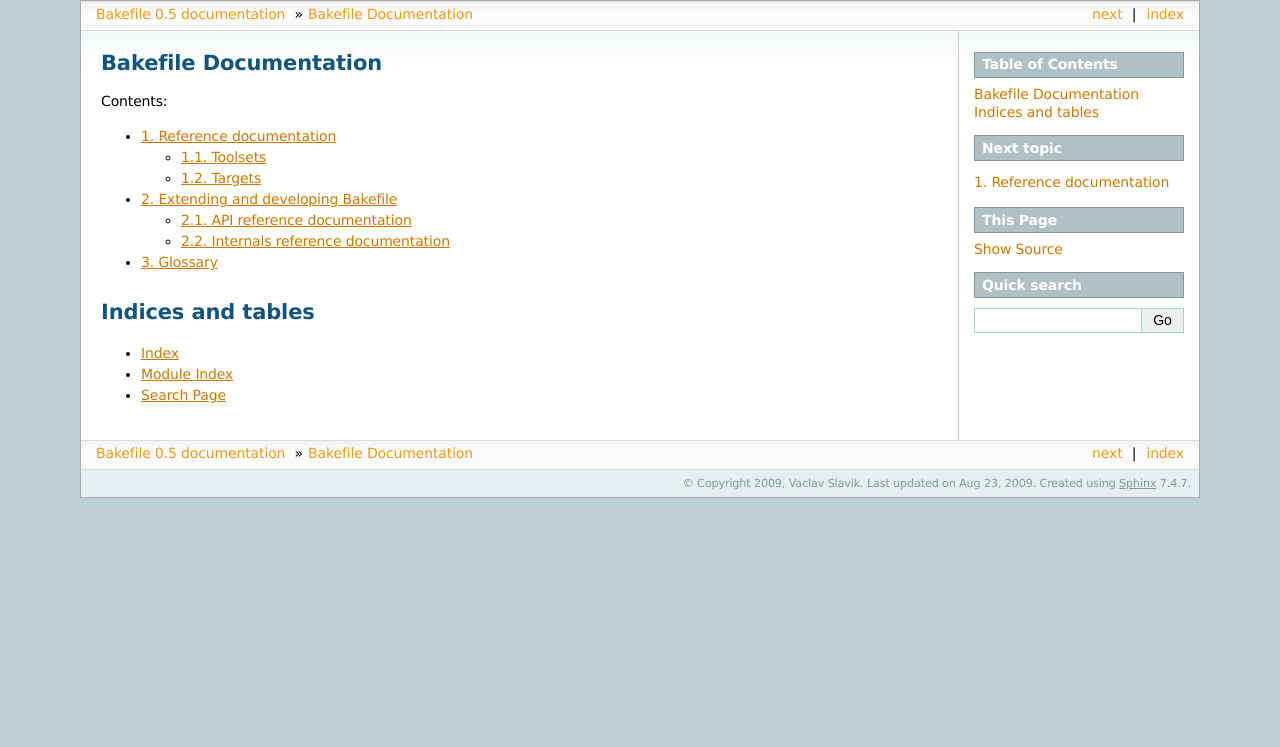
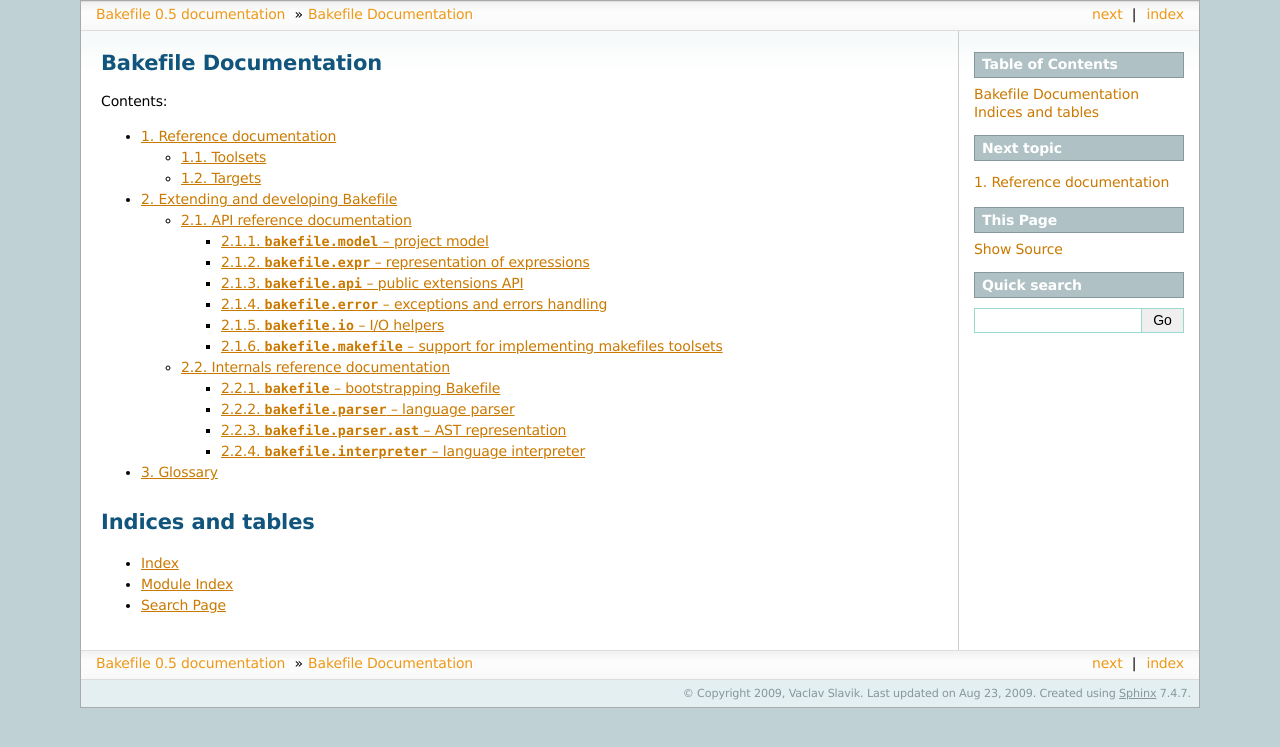
Before and after one commit to vslavik/bakefile, a Sphinx documentation site: the page built from docs/index.rst, in a window 1280 px wide. Shown: the top 747 px of the page. Built offline with Sphinx 7.4.7, drawn with Linux system fonts in a browser that asks for light colours.

Commit message:
maxdepth=3 is better

```diff
--- a/docs/devel.rst
+++ b/docs/devel.rst
@@ -3,7 +3,6 @@
 =================================
 
 .. toctree::
-   :maxdepth: 2
 
    api
    internals
--- a/docs/index.rst
+++ b/docs/index.rst
@@ -5,7 +5,7 @@
 Contents:
 
 .. toctree::
-   :maxdepth: 2
+   :maxdepth: 3
    :numbered:
 
    ref
```
